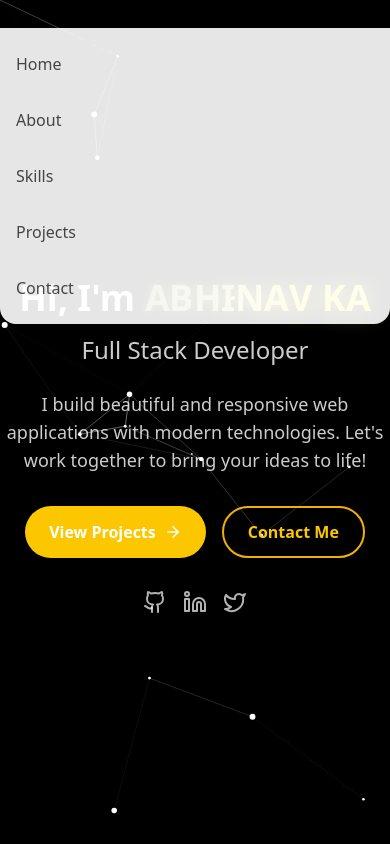
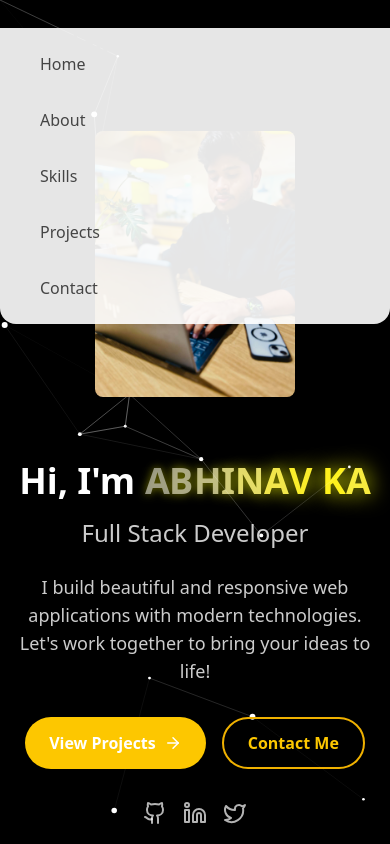
Before and after one commit to abhinavkajeev/portfolio.abhinav, a React (Vite) app: page / in a window 390 px wide. Both pictures are taken after a click on the button 362 px from the left and 41 px from the top of the page. Shown: the top 844 px of the page. Built offline with nearby package versions, Linux system fonts and the light colour scheme.

Commit message:
updating navbar

```diff
--- a/src/components/Hero.jsx
+++ b/src/components/Hero.jsx
@@ -83,6 +83,30 @@ const Hero = () => {
       className="pt-32 pb-20 h-screen flex items-center text-white"
     >
       <div className="pl-0 md:pl-50 container mx-auto grid md:grid-cols-2 gap-8 items-center">
+        {/* Mobile Profile Image - First on Mobile */}
+        <motion.div
+          className="md:hidden flex justify-center mb-8 pt-16"
+          initial={{ opacity: 0, y: 20 }}
+          animate={{ opacity: 1, y: 0 }}
+          transition={{ duration: 0.5, delay: 0.2 }}
+        >
+          <div className="relative">
+            <div className="w-48 h-48 rounded-lg absolute top-1/2 left-1/2 transform -translate-x-1/2 -translate-y-1/2 animate-pulse"></div>
+            <motion.div
+              className="relative z-10"
+            >
+              <img
+                src={profilePic}
+                alt="Abhinav KA Profile"
+                width={200}
+                height={200}
+                className="rounded-lg shadow-2xl animate-float"
+                priority
+              />
+            </motion.div>
+          </div>
+        </motion.div>
+
         <motion.div
           initial={{ opacity: 0, x: -50 }}
           animate={{ opacity: 1, x: 0 }}
@@ -93,7 +117,7 @@ const Hero = () => {
             initial={{ opacity: 0, y: 20 }}
             animate={{ opacity: 1, y: 0 }}
             transition={{ duration: 0.5 }}
-            className="text-4xl md:text-6xl font-bold font-heading mb-4"
+            className="text-4xl md:text-6xl font-bold font-heading mb-4 px-4 sm:px-0"
           >
             Hi, I'm <span className="yellow-500">
               {renderNeonText(name)}
@@ -103,7 +127,7 @@ const Hero = () => {
             initial={{ opacity: 0, y: 20 }}
             animate={{ opacity: 1, y: 0 }}
             transition={{ duration: 0.5, delay: 0.5 }}
-            className="text-2xl md:text-3xl mb-6 text-white/80"
+            className="text-2xl md:text-3xl mb-6 text-white/80 px-4 sm:px-0"
           >
             Full Stack Developer
           </motion.h2>
@@ -111,7 +135,7 @@ const Hero = () => {
             initial={{ opacity: 0, y: 20 }}
             animate={{ opacity: 1, y: 0 }}
             transition={{ duration: 0.5, delay: 0.7 }}
-            className="text-lg mb-8 text-white/80 max-w-lg mx-auto md:mx-0"
+            className="text-lg mb-8 text-white/80 max-w-lg mx-auto md:mx-0 px-4 sm:px-0"
           >
             I build beautiful and responsive web applications with modern technologies.
             Let's work together to bring your ideas to life!
@@ -121,7 +145,7 @@ const Hero = () => {
             initial={{ opacity: 0, y: 20 }}
             animate={{ opacity: 1, y: 0 }}
             transition={{ duration: 0.5, delay: 0.9 }}
-            className="flex justify-center md:justify-start gap-4 mb-8"
+            className="flex justify-center md:justify-start gap-4 mb-8 px-4 sm:px-0"
           >
             <motion.a
               onClick={(e) => smoothScroll(e, 'projects')}
@@ -147,7 +171,7 @@ const Hero = () => {
             initial={{ opacity: 0, y: 20 }}
             animate={{ opacity: 1, y: 0 }}
             transition={{ duration: 0.5, delay: 1.1 }}
-            className="flex justify-center md:justify-start gap-4"
+            className="flex justify-center md:justify-start gap-4 px-4 sm:px-0"
           >
             <motion.a
               href="https://github.com/abhinavkajeev"
@@ -170,7 +194,7 @@ const Hero = () => {
               <Linkedin size={24} />
             </motion.a>
             <motion.a
-              href="www.linkedin.com/in/abhinav-ka-8a19502b2"
+              href="https://twitter.com/abhinavka"
               target="_blank"
               rel="noopener noreferrer"
               className="text-white/70 hover:text-cyan-400 transition-colors duration-300"
@@ -182,6 +206,7 @@ const Hero = () => {
           </motion.div>
         </motion.div>
 
+        {/* Desktop Profile Image */}
         <motion.div
           className="hidden md:block text-center"
           initial={{ opacity: 0, x: 50 }}
--- a/src/components/Navbar.jsx
+++ b/src/components/Navbar.jsx
@@ -26,27 +26,21 @@ const Navbar = () => {
     { name: 'Contact', href: '#contact' },
   ];
 
-  // Enhanced smooth scrolling function with mobile optimization
   const handleScrollToSection = (e, href) => {
     e.preventDefault();
     const targetSection = document.querySelector(href);
 
     if (targetSection) {
-      // Use more reliable scrolling method
       targetSection.scrollIntoView({
         behavior: 'smooth',
         block: 'start'
       });
 
-      // Close mobile menu if open
       setIsOpen(false);
 
-      // Additional mobile scroll handling
-      // Slight delay to ensure menu closes before scrolling
       setTimeout(() => {
-        // Fallback for browsers with inconsistent smooth scroll support
         if (window.innerWidth <= 768) {
-          const yOffset = -60; // Adjust based on your navbar height
+          const yOffset = -60;
           const y = targetSection.getBoundingClientRect().top + window.pageYOffset + yOffset;
           window.scrollTo({ top: y, behavior: 'smooth' });
         }
@@ -55,9 +49,12 @@ const Navbar = () => {
   };
 
   return (
-    <div className="fixed w-full z-50 top-7 flex justify-center">
+    <div className={`fixed w-full z-50 top-0 flex justify-center ${
+      scrolled && window.innerWidth < 768
+        ? 'bg-white/50 dark:bg-black/50 backdrop-blur-md px-0 md:px-10 lg:px-20' // Wider background
+        : 'top-7'
+    } transition-all duration-300`}>
       <div className="container mx-auto px-4 flex justify-between items-center relative">
-        {/* Portfolio Section - Unchanged */}
         <motion.a
           href="#hero"
           onClick={(e) => handleScrollToSection(e, '#hero')}
@@ -68,7 +65,6 @@ const Navbar = () => {
           Abhinav
         </motion.a>
 
-        {/* Desktop Navigation - Original Design */}
         <motion.div
           className={`absolute left-1/2 transform -translate-x-1/2 hidden md:flex items-center space-x-10 rounded-full px-8 py-3 ${
             scrolled
@@ -93,7 +89,6 @@ const Navbar = () => {
           ))}
         </motion.div>
 
-        {/* Mobile Navigation Toggle */}
         <div className="md:hidden">
           <button
             onClick={() => setIsOpen(!isOpen)}
@@ -104,7 +99,6 @@ const Navbar = () => {
         </div>
       </div>
 
-      {/* Mobile Navigation Menu */}
       <AnimatePresence>
         {isOpen && (
           <motion.div
@@ -114,7 +108,7 @@ const Navbar = () => {
             exit={{ opacity: 0, height: 0 }}
             transition={{ duration: 0.3 }}
           >
-            <div className="container mx-auto px-4 flex flex-col space-y-4">
+            <div className="container mx-auto px-10 flex flex-col space-y-4">
               {navLinks.map((link) => (
                 <a
                   key={link.name}
```
